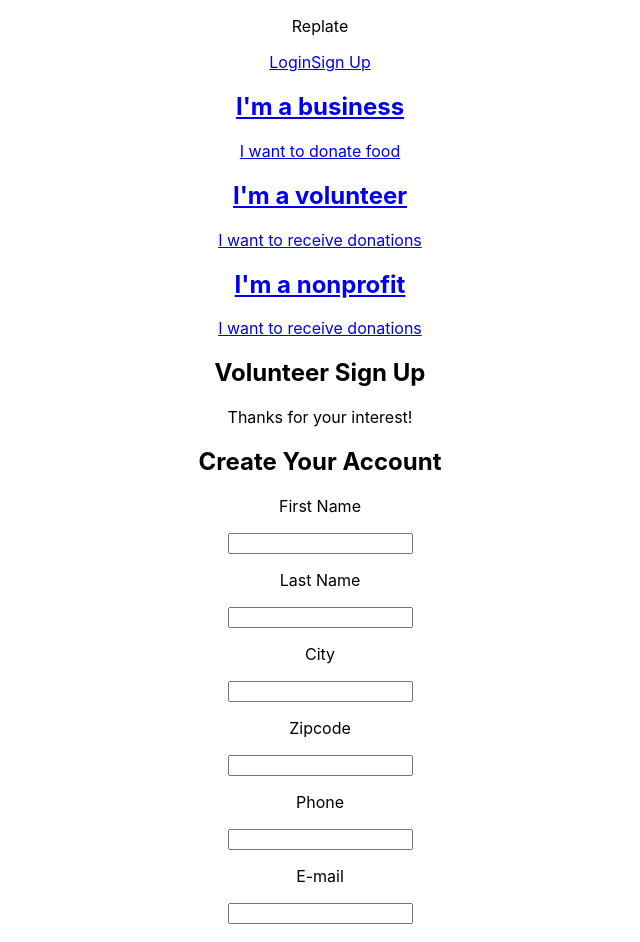
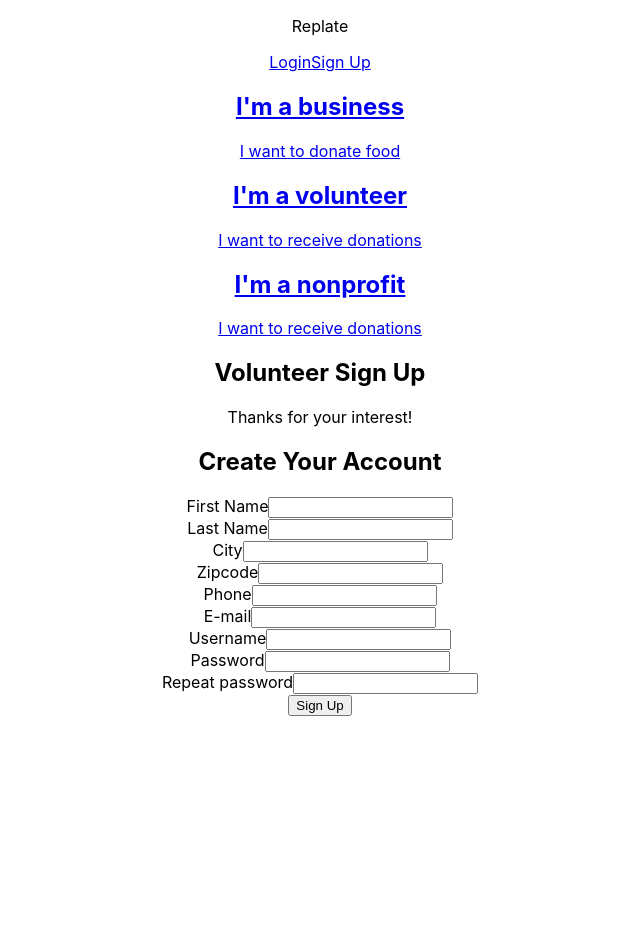
Before and after one commit to build-week-pt-replate/frontend, a React (Create React App) app in the folder replate/: page /signup/volunteer in a window 1280 px wide. Shown: the top 942 px of the page, without its empty margins (320-960 px from the left). After the commit the page ends 800 px from the top, so only its background shows below. Built offline with nearby package versions, Linux system fonts and the light colour scheme.

Commit message:
Added labels to sign up form inputs

```diff
--- a/replate/src/App.js
+++ b/replate/src/App.js
@@ -3,7 +3,6 @@ import "./App.css";
 import { Route, Link } from "react-router-dom";
 
 import SignUp from "./components/SignUp/SignUp";
-import Volunteer from "./components/Volunteer/Volunteer";
 import Login from "./components/Login/Login";
 
 function App() {
@@ -14,7 +13,6 @@ function App() {
         <Link to="/login">Login</Link>
         <Link to="/signup">Sign Up</Link>
         <Route path="/signup" component={SignUp} />
-        <Route path="/signup/volunteer" component={Volunteer} />
         <Route path="/login" component={Login} />
       </header>
     </div>
--- a/replate/src/components/SignUp/SignUp.Js
+++ b/replate/src/components/SignUp/SignUp.Js
@@ -1,5 +1,7 @@
 import React from "react";
 import { Link, Route } from "react-router-dom";
+
+import Volunteer from "../Volunteer/Volunteer";
 
 class SignUp extends React.Component {
   render() {
@@ -18,6 +20,7 @@ class SignUp extends React.Component {
           <p>I want to receive donations</p>
         </Link>
         <div />
+        <Route path="/signup/volunteer" component={Volunteer} />
       </div>
     );
   }
--- a/replate/src/components/Volunteer/Volunteer.js
+++ b/replate/src/components/Volunteer/Volunteer.js
@@ -1,5 +1,4 @@
 import React from "react";
-import { Router } from "react-router-dom";
 
 class Volunteer extends React.Component {
   constructor(props) {
@@ -37,8 +36,9 @@ class Volunteer extends React.Component {
         <form className="sign-up-form">
           <h2>Create Your Account</h2>
           <div className="input-field">
-            <p>First Name</p>
+            <label for="firstName">First Name</label>
             <input
+              id="firstName"
               type="text"
               name="firstName"
               onChange={this.changeHandler}
@@ -46,8 +46,9 @@ class Volunteer extends React.Component {
             />
           </div>
           <div className="input-field">
-            <p>Last Name</p>
+            <label for="lastName">Last Name</label>
             <input
+              id="lastName"
               type="text"
               name="lastName"
               onChange={this.changeHandler}
@@ -55,8 +56,9 @@ class Volunteer extends React.Component {
             />
           </div>
           <div className="input-field">
-            <p>City</p>
+            <label for="city">City</label>
             <input
+              id="city"
               type="text"
               name="city"
               onChange={this.changeHandler}
@@ -64,8 +66,9 @@ class Volunteer extends React.Component {
             />
           </div>
           <div className="input-field">
-            <p>Zipcode</p>
+            <label for="zipcode">Zipcode</label>
             <input
+              id="zipcode"
               type="text"
               name="zipcode"
               onChange={this.changeHandler}
@@ -73,8 +76,9 @@ class Volunteer extends React.Component {
             />
           </div>
           <div className="input-field">
-            <p>Phone</p>
+            <label for="phone">Phone</label>
             <input
+              id="phone"
               type="text"
               name="phone"
               onChange={this.changeHandler}
@@ -82,8 +86,9 @@ class Volunteer extends React.Component {
             />
           </div>
           <div className="input-field">
-            <p>E-mail</p>
+            <label for="email">E-mail</label>
             <input
+              id="email"
               type="text"
               name="email"
               onChange={this.changeHandler}
@@ -91,8 +96,9 @@ class Volunteer extends React.Component {
             />
           </div>
           <div className="input-field">
-            <p>Username</p>
+            <label for="username">Username</label>
             <input
+              id="username"
               type="text"
               name="username"
               onChange={this.changeHandler}
@@ -100,8 +106,9 @@ class Volunteer extends React.Component {
             />
           </div>
           <div className="input-field">
-            <p>Password</p>
+            <label for="password">Password</label>
             <input
+              id="password"
               type="password"
               name="password"
               onChange={this.changeHandler}
@@ -109,15 +116,16 @@ class Volunteer extends React.Component {
             />
           </div>
           <div className="input-field">
-            <p>Repeat password</p>
+            <label for="repeatPassword">Repeat password</label>
             <input
+              id="repeatPassword"
               type="password"
               name="repeatPassword"
               onChange={this.changeHandler}
               value={this.state.newVolunteer.name}
             />
           </div>
-          <button type="submit">Continue</button>
+          <button type="submit">Sign Up</button>
         </form>
       </div>
     );
```
